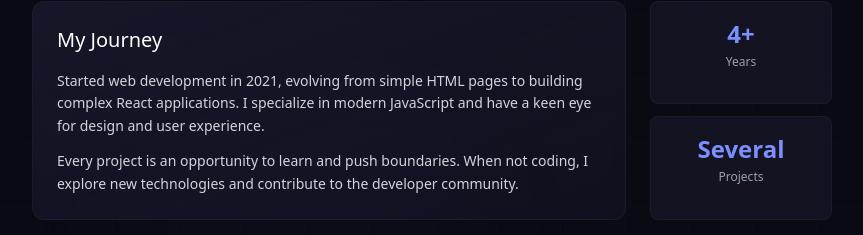
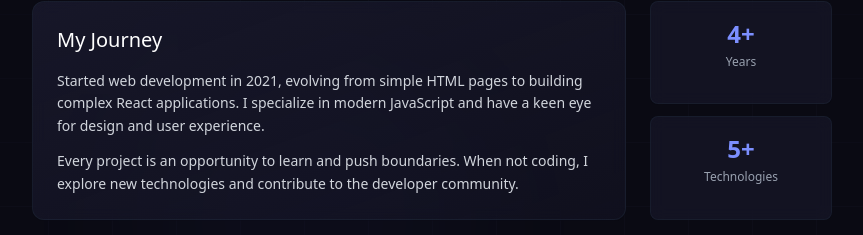
Before and after one commit to justifyman/justify, a React (Vite) app: page / in a window 1280 px wide. Shown: the part 1380-1615 px from the top of the page, without its empty margins (208-1071 px from the left). Built offline with nearby package versions, Linux system fonts and the light colour scheme.

Commit message:
Updated About.tsx

```diff
--- a/src/components/About.tsx
+++ b/src/components/About.tsx
@@ -77,8 +77,8 @@ const About: FC = () => {
                   <div className="text-gray-400 text-xs">Years</div>
                 </div>
                 <div className="bg-[#1a1a2e]/60 backdrop-blur-sm p-4 rounded-lg border border-gray-800/50 text-center group hover:border-[#7c8fff]/30 transition-all duration-300">
-                  <div className="text-2xl font-bold text-[#7c8fff] mb-1">Several</div>
-                  <div className="text-gray-400 text-xs">Projects</div>
+                  <div className="text-2xl font-bold text-[#7c8fff] mb-1">5+</div>
+                  <div className="text-gray-400 text-xs">Technologies</div>
                 </div>
               </div>
 
```
